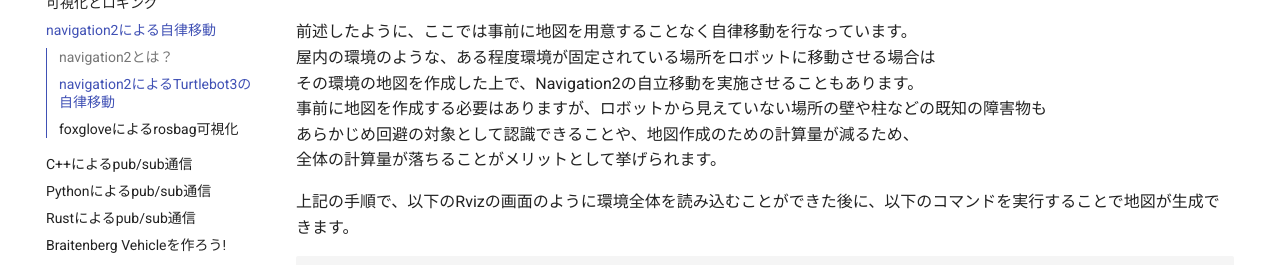
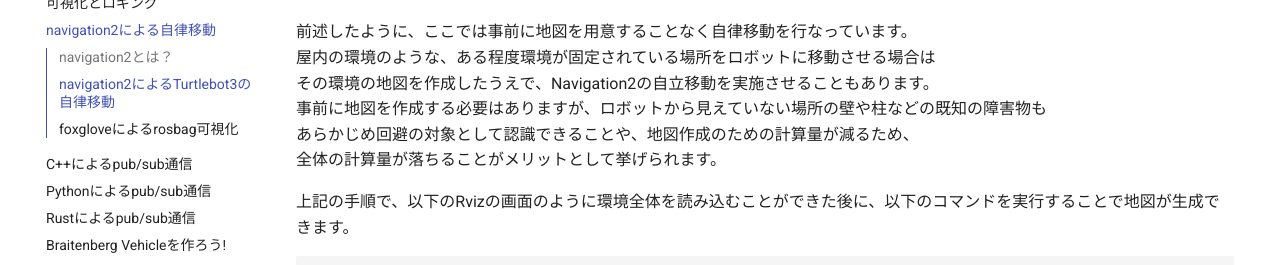
Before and after one commit to OUXT-Polaris/ros_handson, an MkDocs documentation site: the page built from docs/navigation2.md, in a window 1280 px wide and 900 px high, scrolled down 2007 px, cut to the strip 186-451 px from the top of the window. Built offline with MkDocs 1.6.1 and Material for MkDocs 9.7.7, drawn with Linux system fonts in a browser that asks for light colours; nearby versions of some CDN libraries; comment, search, counter and statistics services are not loaded.

Commit message:
fix by lint navigation2.md

```diff
--- a/docs/navigation2.md
+++ b/docs/navigation2.md
@@ -131,7 +131,7 @@ rviz2上で2D Goal Poseボタンをおして緑の矢印でゴール姿勢を指
 
 前述したように、ここでは事前に地図を用意することなく自律移動を行なっています。
 屋内の環境のような、ある程度環境が固定されている場所をロボットに移動させる場合は
-その環境の地図を作成した上で、Navigation2の自立移動を実施させることもあります。
+その環境の地図を作成したうえで、Navigation2の自立移動を実施させることもあります。
 事前に地図を作成する必要はありますが、ロボットから見えていない場所の壁や柱などの既知の障害物も
 あらかじめ回避の対象として認識できることや、地図作成のための計算量が減るため、
 全体の計算量が落ちることがメリットとして挙げられます。
```
